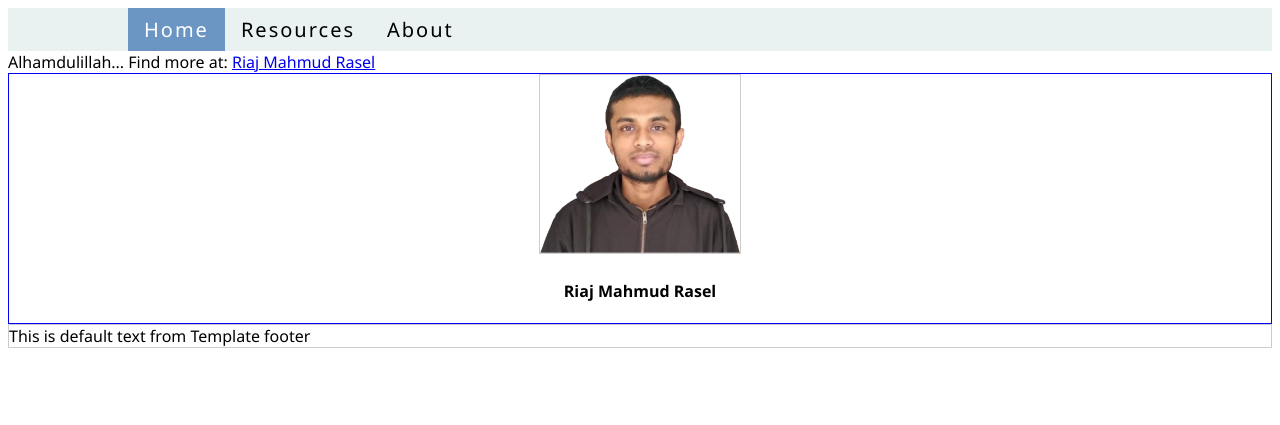
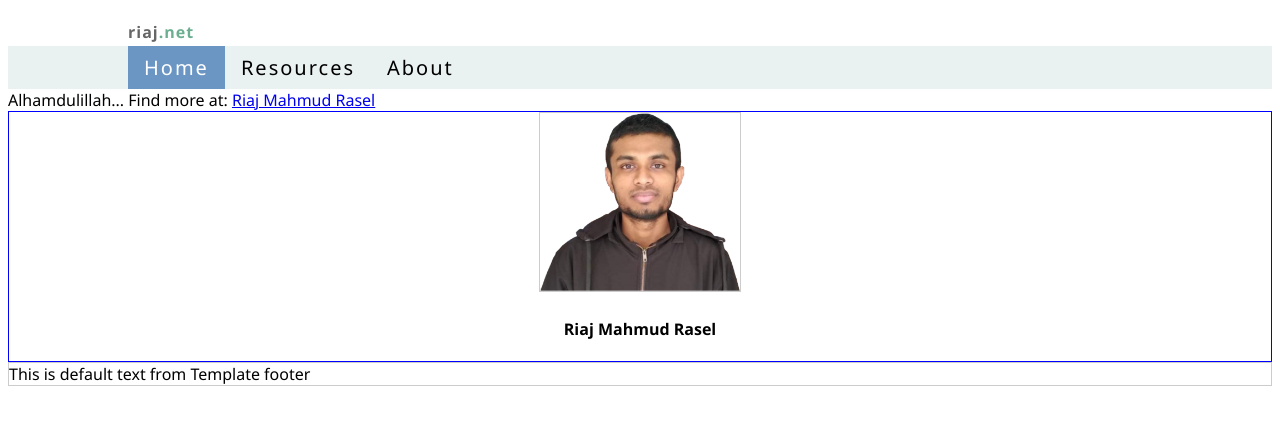
Before and after one commit to riajmahmud/riajmahmud2.github.io, a Jekyll site: the page built from index.html, in a window 1280 px wide. Shown: the top 425 px of the page. Built offline with Jekyll 4.4.1, drawn with Linux system fonts in a browser that asks for light colours.

Commit message:
Update default.html

```diff
--- a/_layouts/default.html
+++ b/_layouts/default.html
@@ -6,6 +6,7 @@
     <link rel="stylesheet" href="assets/main.css">
   </head>
   <body>
+    {% include top_intro.html %}
     {% include navbar.html %}
 
       {{ content }}
```
